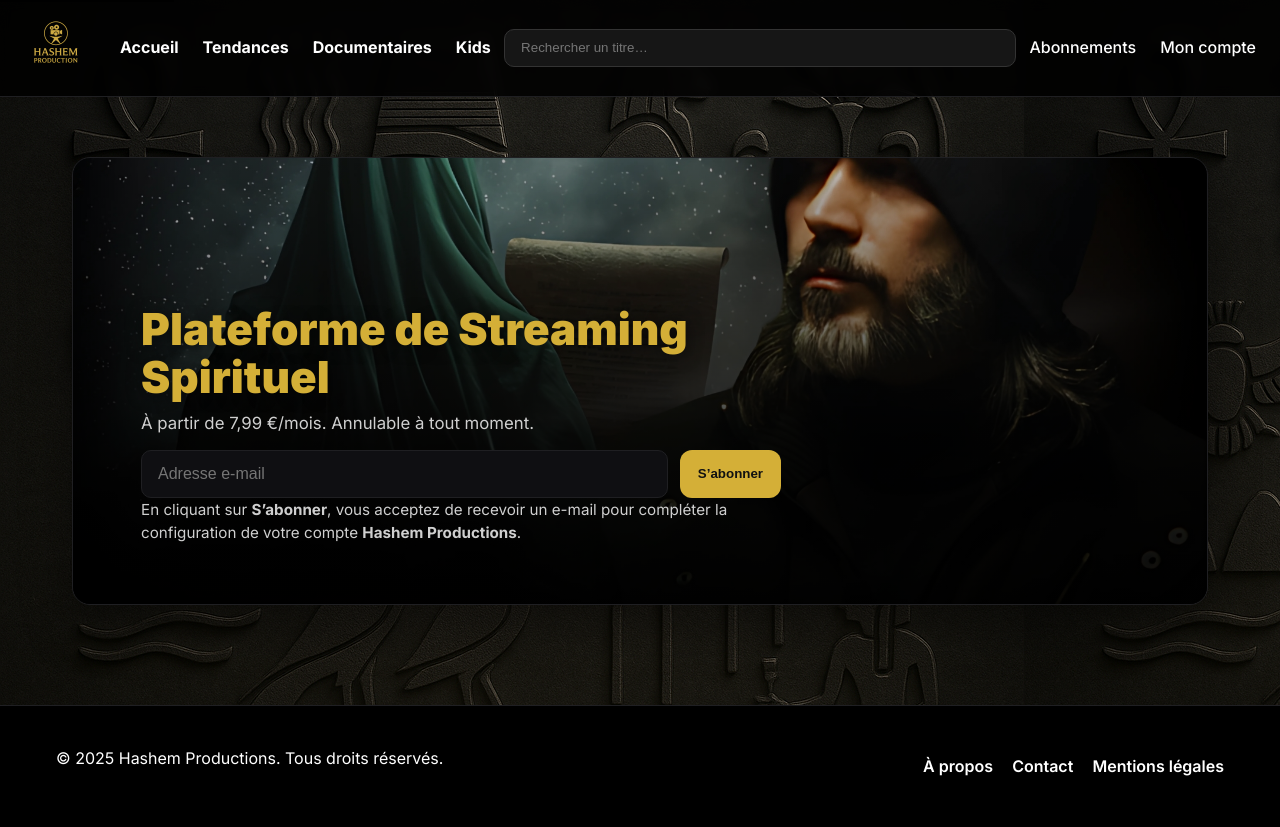
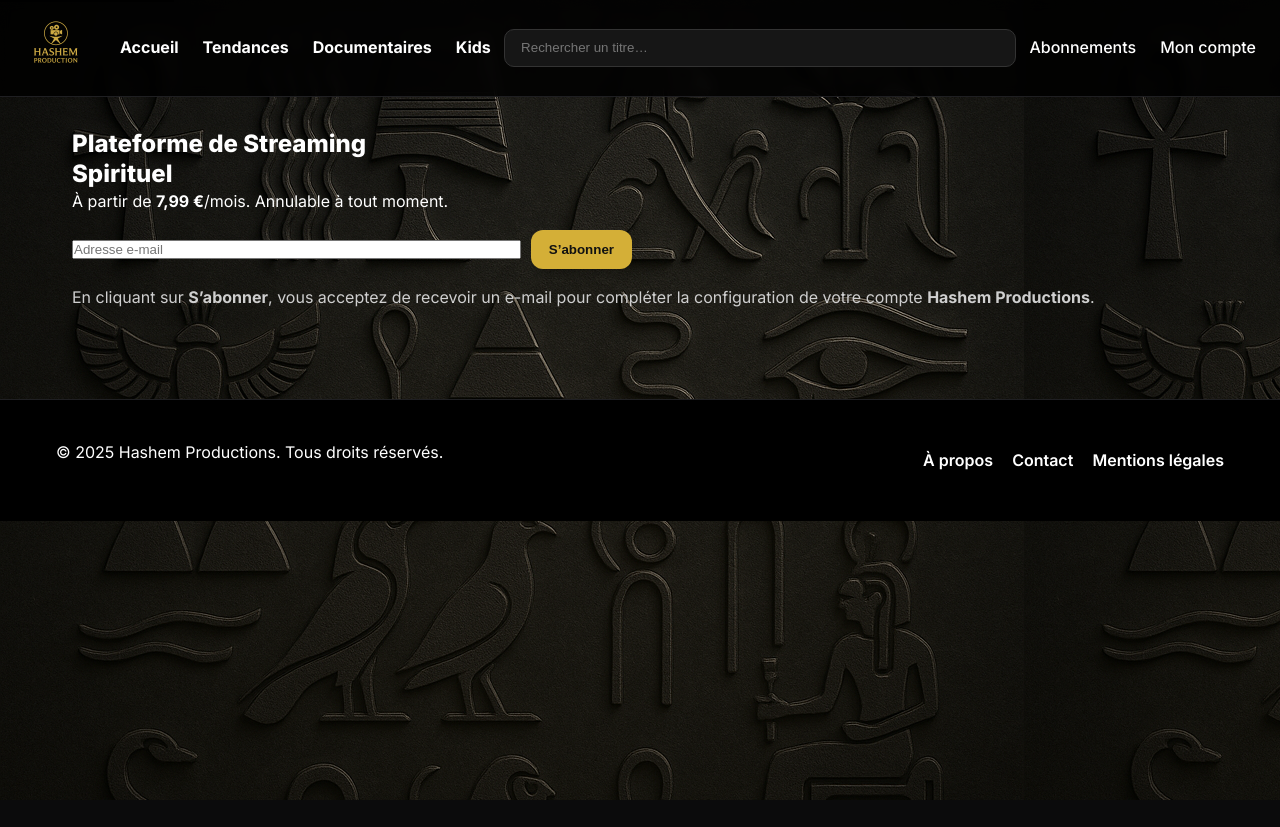
Before and after one commit to hashemproduction313-prog/hashem-svod-starter, a Next.js app: page /subscribe in a window 1280 px wide. After the commit the page ends 800 px from the top, so only its background shows below. Built offline with nearby package versions, Linux system fonts and the light colour scheme.

Commit message:
fix(layouts): mark as modules + dynamic pricing page

```diff
--- a/src/app/subscribe/page.tsx
+++ b/src/app/subscribe/page.tsx
@@ -1,59 +1,42 @@
-// src/app/subscribe/page.tsx
 "use client";
 
+import { useState } from "react";
 import { useRouter } from "next/navigation";
-import { useState } from "react";
 
-export default function SubscribeEmailPage() {
+export default function HomePage() {
+  const [email, setEmail] = useState("");
   const router = useRouter();
-  const [email, setEmail] = useState("");
-  const [err, setErr] = useState("");
 
-  function submit(e: React.FormEvent) {
+  const start = (e: React.FormEvent) => {
     e.preventDefault();
-    const clean = email.trim();
-    const ok = /^[^\s@]+@[^\s@]+\.[^\s@]+$/.test(clean);
-    if (!ok) {
-      setErr("L’adresse e-mail est obligatoire.");
-      return;
-    }
-    // Pose le drapeau pour afficher le bouton DEV
-    try {
-      sessionStorage.setItem("dev:allow-continue", "1");
-    } catch {}
-    router.push(`/subscribe/inbox?email=${encodeURIComponent(clean)}`);
-  }
+    router.push(`/subscribe/plans?email=${encodeURIComponent(email)}`);
+  };
 
   return (
-    <main className="container" style={{ maxWidth: 1200 }}>
-      <section className="hero-modern" style={{ marginTop: 28 }}>
-        <div className="hero-overlay" />
-        <div className="hero-content">
-          <h1 className="auth-title" style={{ marginBottom: 8 }}>
-            Plateforme de Streaming <br /> Spirituel
-          </h1>
-          <p className="auth-sub">À partir de 7,99 €/mois. Annulable à tout moment.</p>
+    <>
+      <section className="hero">
+        <div className="container">
+          <h1 className="hero-title">Plateforme de Streaming<br/>Spirituel</h1>
+          <p className="hero-sub">À partir de <strong>7,99 €</strong>/mois. Annulable à tout moment.</p>
 
-          <form onSubmit={submit} className="form-inline" style={{ marginTop: 12 }}>
+          <form onSubmit={start} className="glass-panel" style={{display:"flex", gap:10, alignItems:"center", maxWidth:560}}>
             <input
-              className="input-lg"
               type="email"
+              required
               placeholder="Adresse e-mail"
               value={email}
-              onChange={(e) => setEmail(e.target.value)}
-              aria-label="Adresse e-mail"
+              onChange={(e)=>setEmail(e.target.value)}
+              className="search"
+              style={{flex:1}}
             />
             <button className="btn-cta" type="submit">S’abonner</button>
           </form>
 
-          {err && <p style={{ color: "#ffb3b3", marginTop: 8 }}>{err}</p>}
-
-          <p className="notice">
-            En cliquant sur <strong>S’abonner</strong>, vous acceptez de recevoir un e-mail
-            pour compléter la configuration de votre compte <strong>Hashem Productions</strong>.
+          <p className="mt" style={{color:"var(--muted)"}}>
+            En cliquant sur <strong>S’abonner</strong>, vous acceptez de recevoir un e-mail pour compléter la configuration de votre compte <strong>Hashem Productions</strong>.
           </p>
         </div>
       </section>
-    </main>
+    </>
   );
 }
```
Also changed, not shown: src/app/pricing/layout.tsx (+7 -6 lines).
